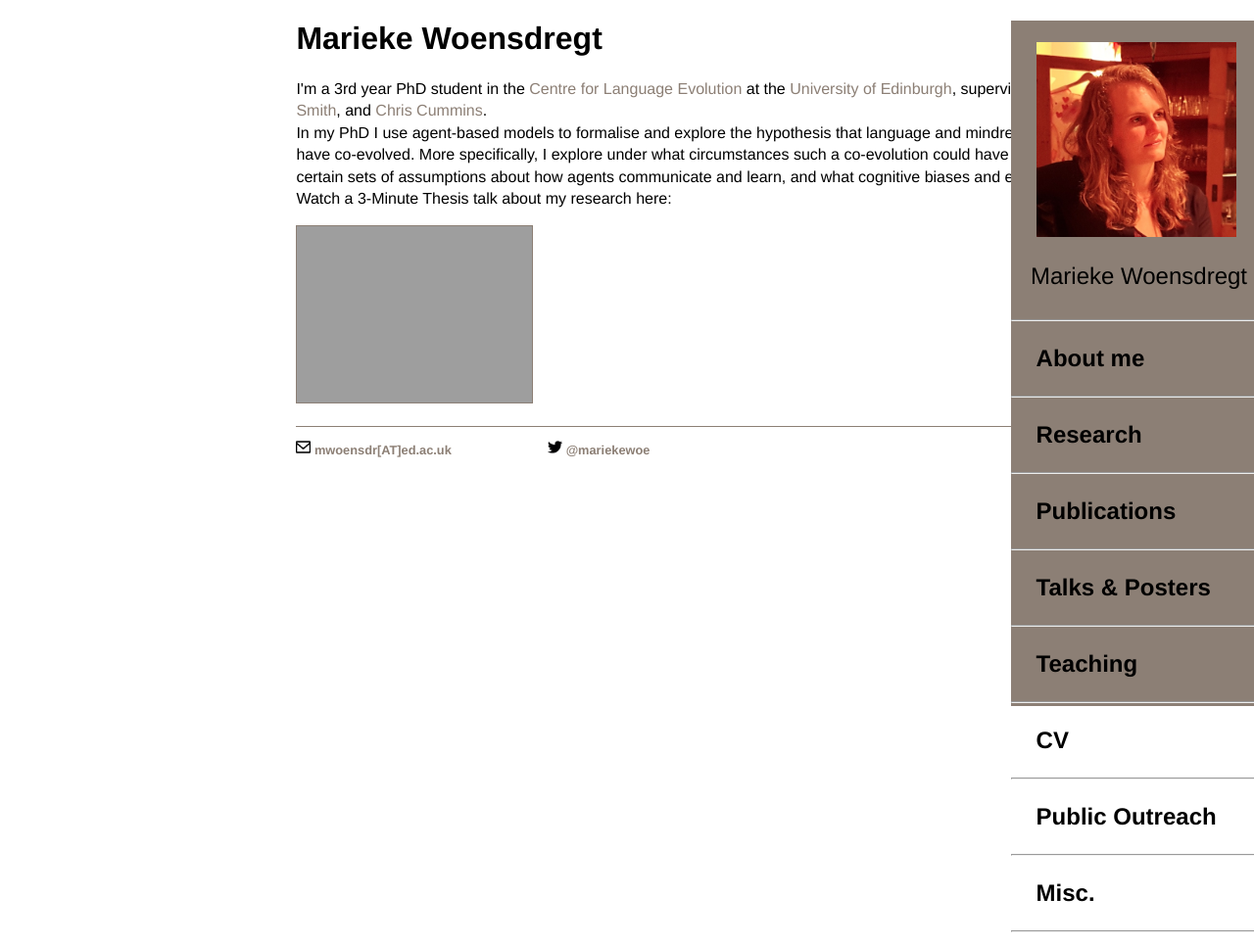
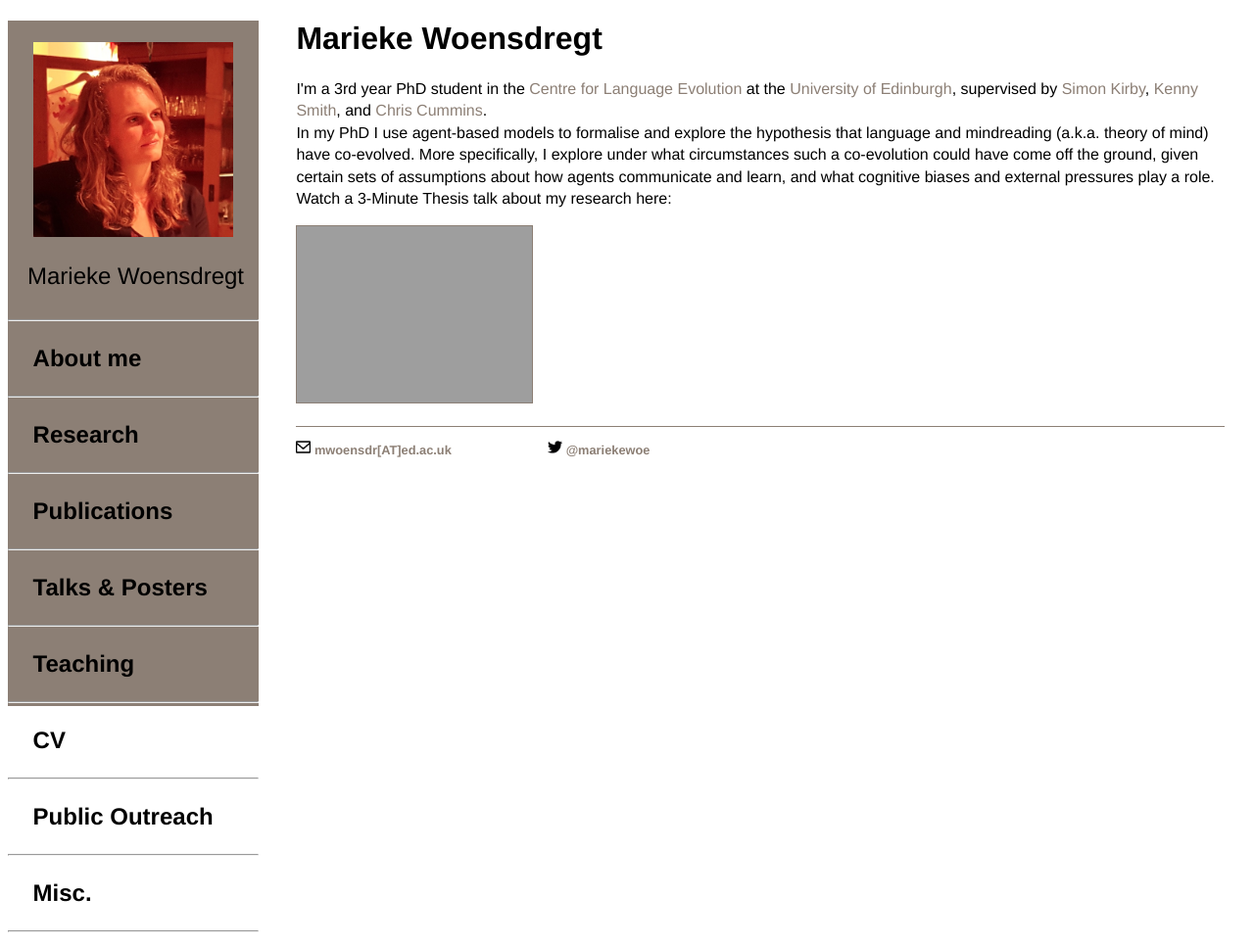
Before and after one commit to marieke-woensdregt/marieke-woensdregt.github.io, a Jekyll site: the page built from index.html, in a window 1280 px wide. Shown: the whole page at 98% size. Built offline with Jekyll 4.4.1, drawn with Linux system fonts in a browser that asks for light colours; grey boxes are pictures that could not be loaded.

Commit message:
Update main.css

```diff
--- a/css/main.css
+++ b/css/main.css
@@ -67,7 +67,7 @@ sidebar {
     float: left;
     clear: left;
     position:absolute;
-    right:0px;
+    left:0px;
     bottom:0px;
     top:0px;
     width:100px;
```
